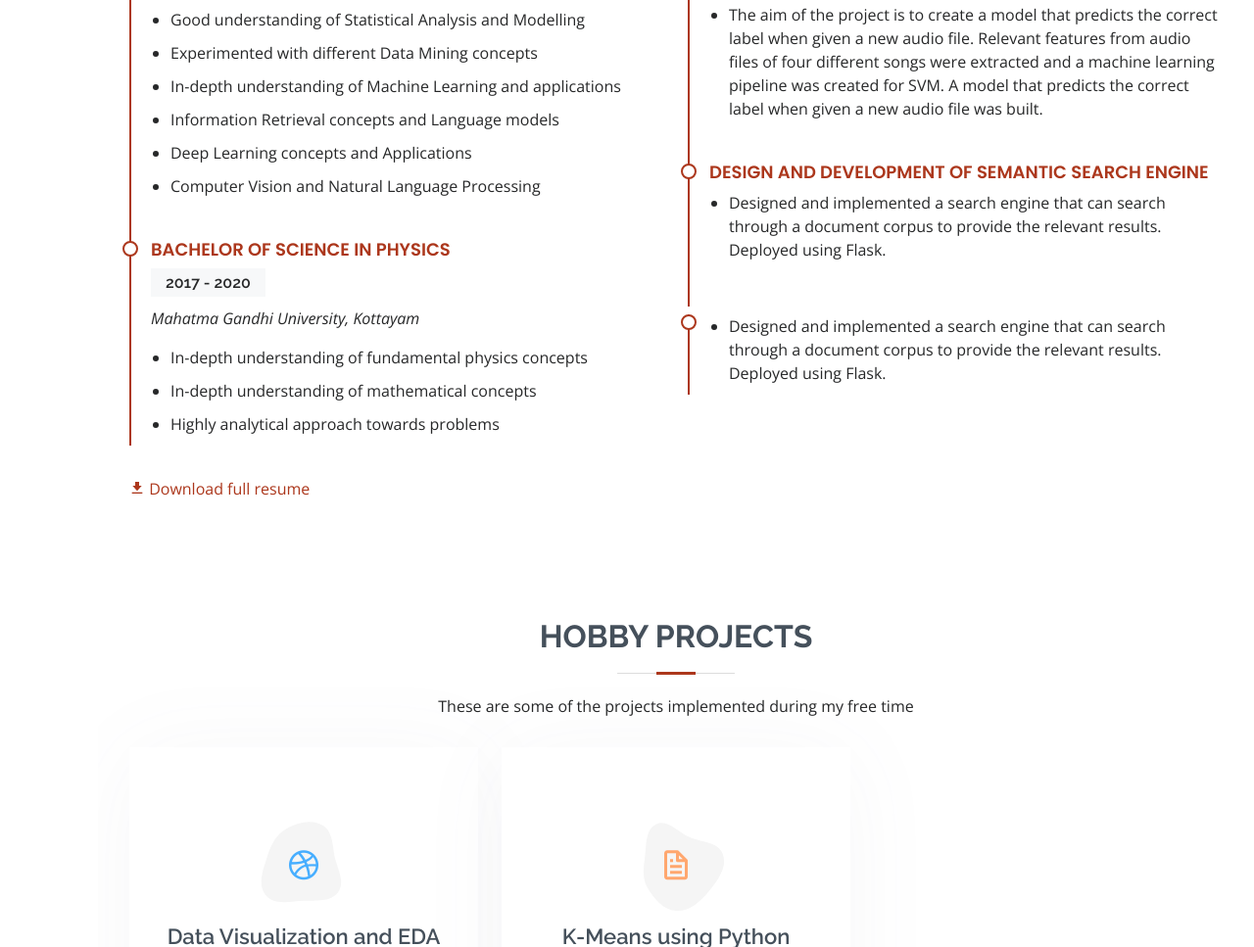
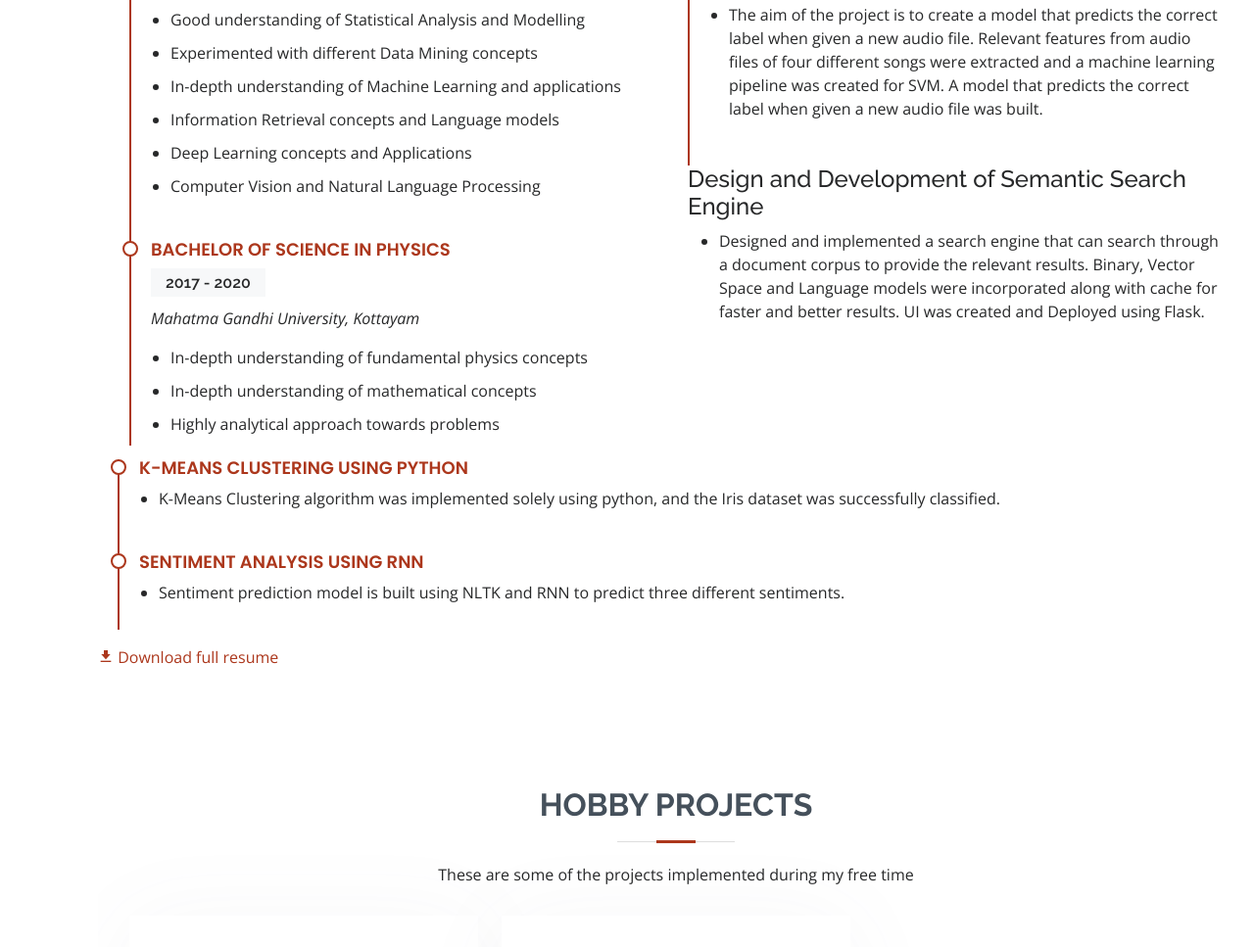
Before and after one commit to theerdha11/theerdha11.github.io, a plain HTML site: page index.html in a window 1280 px wide. Shown: the part 2778-3745 px from the top of the page at 98% size. Drawn offline with nearby package versions, Linux system fonts and the light colour scheme.

Commit message:
modified

```diff
--- a/index.html
+++ b/index.html
@@ -366,18 +366,24 @@
                 <li>The aim of the project is to create a model that predicts the correct label when given a new audio file. Relevant features from audio files of four different songs were extracted and a machine learning pipeline was created for SVM. A model that predicts the correct label when given a new audio file was built.</li>
               </ul>
             </div>
-            <div class="resume-item">
-              <h4>Design and Development of Semantic Search Engine</h4>
+                          <h4>Design and Development of Semantic Search Engine</h4>
               <!-- <p><em>Queen Mary University of London</em></p> -->
               <ul>
-                <li>Designed and implemented a search engine that can search through a document corpus to provide the relevant results. Deployed using Flask.</li>
+                <li>Designed and implemented a search engine that can search through a document corpus to provide the relevant results. Binary, Vector Space and Language models were incorporated along with cache for faster and better results. UI was created and Deployed using Flask.</li>
               </ul>
             </div>
             <div class="resume-item">
-              <h4></h4>
+              <h4>K-Means Clustering using Python</h4>
               <!-- <p><em>Queen Mary University of London</em></p> -->
               <ul>
-                <li>Designed and implemented a search engine that can search through a document corpus to provide the relevant results. Deployed using Flask.</li>
+                <li>K-Means Clustering algorithm was implemented solely using python, and the Iris dataset was successfully classified.</li>
+              </ul>
+            </div>
+            <div class="resume-item">
+              <h4>Sentiment Analysis using RNN</h4>
+              <!-- <p><em>Queen Mary University of London</em></p> -->
+              <ul>
+                <li>Sentiment prediction model is built using NLTK and RNN to predict three different sentiments. </li>
               </ul>
             </div>
             <!-- <div class="resume-item">
```
